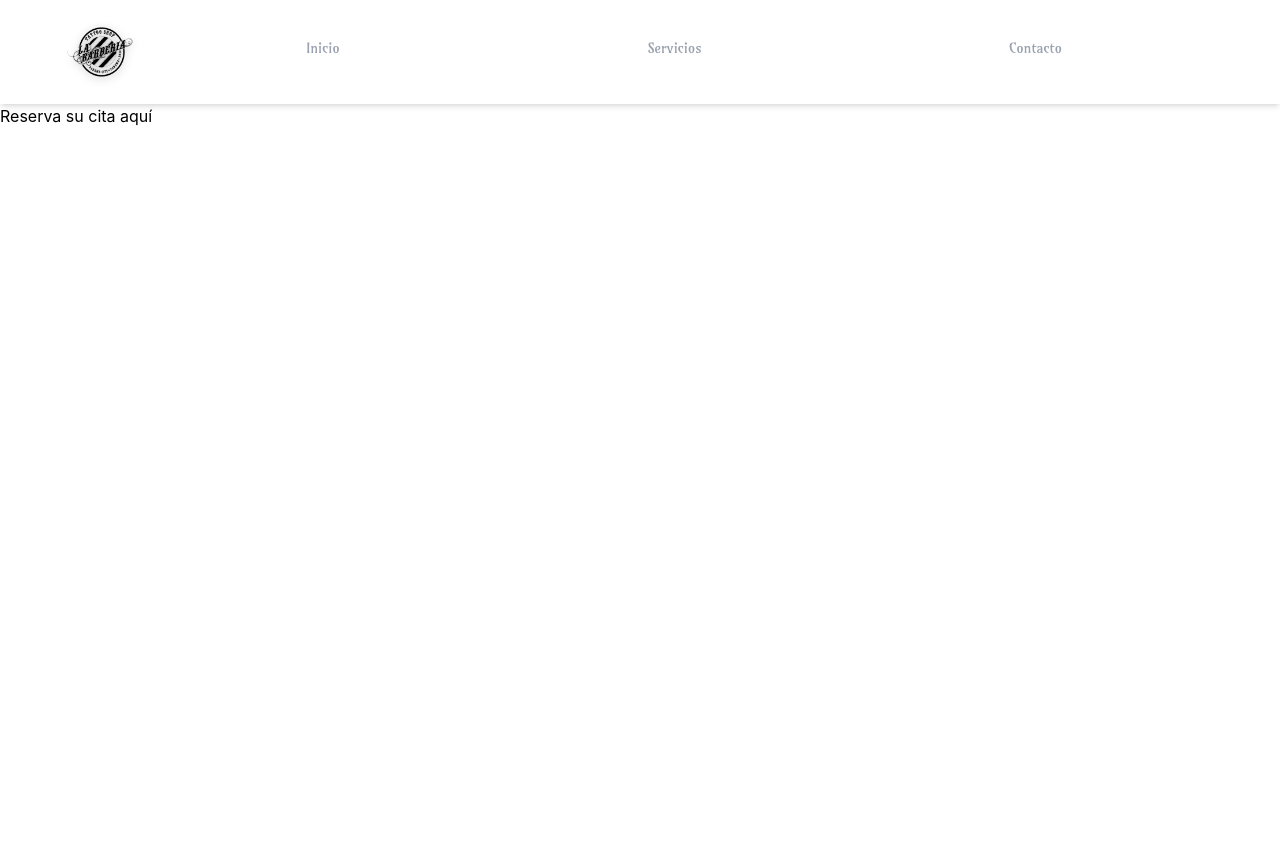
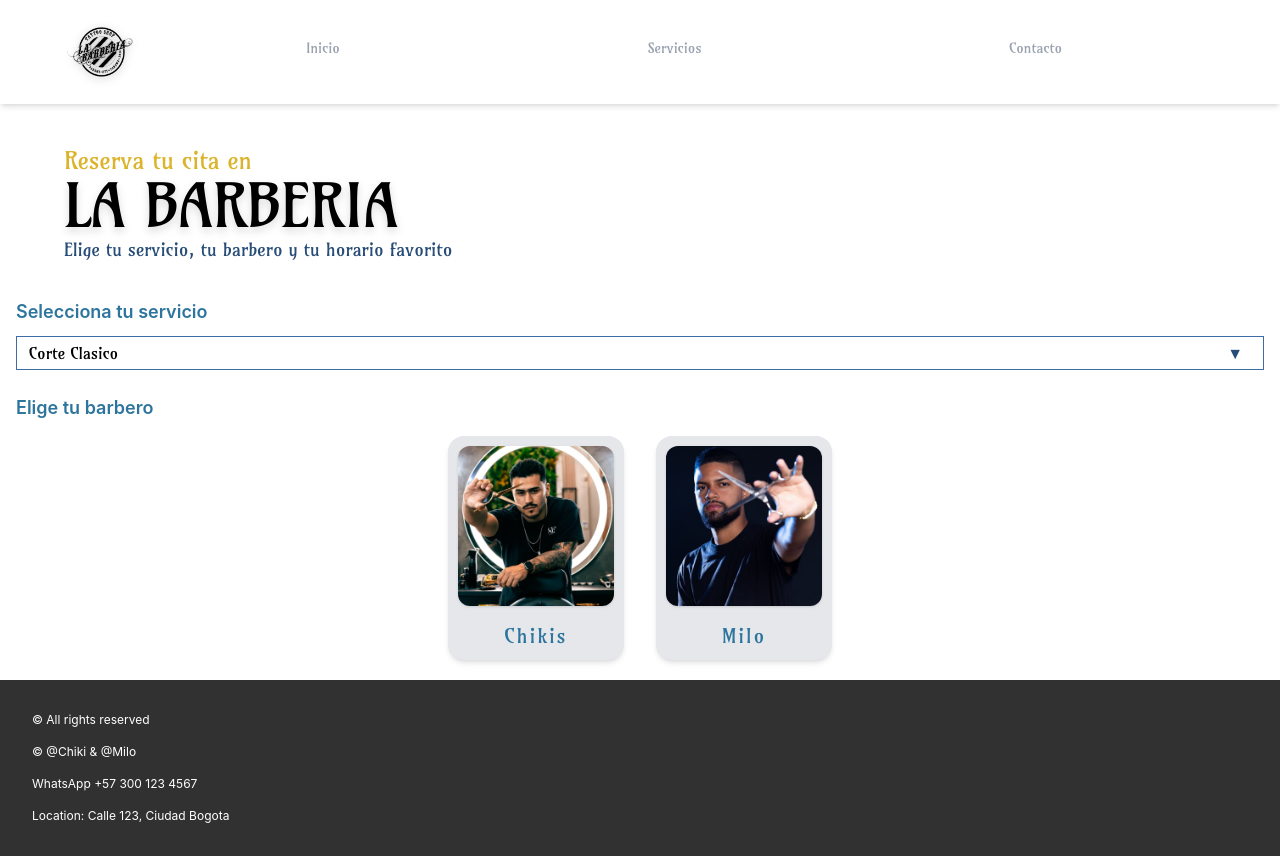
Before and after one commit to Srchikis29/Barberia, a React (Vite) app: page /Reserve in a window 1280 px wide. Before the commit the page ends 800 px from the top, so only its background shows below. Built offline with nearby package versions, Linux system fonts and the light colour scheme.

Commit message:
Pagina de reserva avanzada hasta elige tu barbero

```diff
--- /dev/null
+++ b/src/components/ChooseBarber.jsx
@@ -0,0 +1,63 @@
+
+
+import React, { useState } from "react";
+import chikisImg from "../assets/chikisImg.jpg";
+import miloImg from "../assets/miloImg.jpg";
+
+const barbers = [
+    {
+        name: "Chikis",
+        img: chikisImg,
+    },
+    {
+        name: "Milo",
+        img: miloImg,
+    },
+    ];
+
+    function ChooseBarber({ onSelect }) {
+    const [selected, setSelected] = useState(null);
+
+    const handleSelect = (name) => {
+        setSelected(name);
+        if (onSelect) onSelect(name);
+    };
+
+    return (
+
+        <div>
+            <h1 className="text-lg block  text-[#2e759e] font-semibold mb-2.5 pl-4 pt-2 pb-1">Elige tu barbero</h1>
+
+        <div className="flex gap-8 justify-center flex-wrap pb-5">
+        {barbers.map((barber) => (
+            <div
+            key={barber.name}
+            onClick={() => handleSelect(barber.name)}
+            className={`
+                cursor-pointer bg-gray-200 rounded-2xl px-2 py-2
+                flex flex-col items-center w-44
+                transition-all duration-200
+                ${
+                selected === barber.name
+                    ? "border-[2.5px] border-[#2e759e] shadow-[0_0_0_4px_rgba(46,117,158,0.35)]"
+                    : "border-[2.5px] border-transparent shadow-md"
+                }
+            `}
+            >
+            <img
+                src={barber.img}
+                alt={barber.name}
+                className="w-full h-40 object-cover rounded-xl shadow"
+            />
+
+            <span className="mt-4 font-Amarante text-xl text-[#2e759e] tracking-widest text-center">
+                {barber.name}
+            </span>
+            </div>
+        ))}
+        </div>
+        </div>
+    );
+}
+
+export default ChooseBarber;
--- /dev/null
+++ b/src/components/ChooseCut.jsx
@@ -0,0 +1,53 @@
+import { useState } from "react";
+
+function ChooseCut() {
+
+    const [open, setOpen] = useState(false);
+    const [selected, setSelected] = useState("Corte Clasico");
+    const options = [
+        "Corte Clasico",
+        "Corte + Barba",
+        "Barba",
+        "Corte + Barba + Afeitado",
+        "Afeitado",
+        "Alisado de Barba"
+    ];
+    return (
+        <>
+        <div className="w-full pt-0.5 p-4">
+        <label className="text-lg block  text-[#2e759e] font-semibold mb-2.5">
+            Selecciona tu servicio
+        </label>
+
+        {/* Botón */}
+        <div
+            onClick={() => setOpen(!open)}
+            className=" font-Amarante flex justify-between items-center border border-[#3c6da4]  px-3 py-1 cursor-pointer"
+        >
+            <span>{selected}</span>
+            <span className="font-Amarante text-[#274C77]  px-2">▼</span>
+        </div>
+
+        {/* Opciones */}
+        {open && (
+            <ul className="font-Amarante border border-[#3c6da4] border-t-0 bg-white text-[#3f89b3]">
+            {options.map((option, index) => (
+                <li
+                key={index}
+                onClick={() => {
+                    setSelected(option);
+                    setOpen(false);
+                }}
+                className="px-3 py-2 hover:bg-gray-100 cursor-pointer"
+                >
+                {option}
+                </li>
+            ))}
+            </ul>
+        )}
+        </div>
+        </>
+    )
+}
+
+export default ChooseCut
--- /dev/null
+++ b/src/components/HeroReserve.jsx
@@ -0,0 +1,24 @@
+import React from 'react'
+
+function HeroReserve() {
+  return (
+    <>
+    <section className="px-4 md:px-16 pt-10">
+      {/* Título */}
+      <div className="mb-8">
+        <h3 className="text-[#DBB42C] text-2xl font-Amarante">
+          Reserva tu cita en
+        </h3>
+        <h1 className="font-Amarante text-6xl md:text-6xl text-black leading-none drop-shadow-lg">
+          LA BARBERIA
+        </h1>
+        <p className='text-[#274C77] text-lg font-Amarante'>
+          Elige tu servicio, tu barbero y tu horario favorito
+        </p>
+      </div>
+    </section>
+    </>
+  )
+}
+
+export default HeroReserve
--- a/src/components/HeroSolo.jsx
+++ b/src/components/HeroSolo.jsx
@@ -1,6 +1,6 @@
 const HeroSolo = () => {
   return (
-    <section className="px-4 md:px-16 py-10">
+    <section className="px-4 md:px-16 pt-10">
       {/* Título */}
       <div className="mb-8">
         <h1 className="font-Amarante text-6xl md:text-6xl text-black leading-none drop-shadow-lg">
--- a/src/components/Reseñas.jsx
+++ b/src/components/Reseñas.jsx
@@ -72,12 +72,12 @@ function Reseñas() {
       <div className="relative">
         {/* Fade izquierdo */}
         {showLeftFade && (
-          <div className="absolute left-0 top-0 bottom-0 w-10 bg-gradient-to-r from-white to-transparent z-10 pointer-events-none"></div>
+          <div className="absolute left-0 top-0 bottom-0 w-10 bg-linear-to-r from-white to-transparent z-10 pointer-events-none"></div>
         )}
 
         {/* Fade derecho */}
         {showRightFade && (
-          <div className="absolute right-0 top-0 bottom-0 w-10 bg-gradient-to-l from-white to-transparent z-10 pointer-events-none"></div>
+          <div className="absolute right-0 top-0 bottom-0 w-10 bg-linear-to-l from-white to-transparent z-10 pointer-events-none"></div>
         )}
 
         {/* Scroll container */}
--- a/src/pages/Reserve.jsx
+++ b/src/pages/Reserve.jsx
@@ -1,11 +1,20 @@
 import React from 'react'
 import Inicio from '../components/navBar'
+import HeroReserve from '../components/HeroReserve'
+import ChooseCut from '../components/ChooseCut'
+import ChooseBarber from '../components/ChooseBarber'
+import Footer from '../components/Footer'
 
 function Reserva() {
 return (
     <>
         <Inicio />
-        <h1>Reserva su cita aquí</h1>
+        <HeroReserve />
+        <ChooseCut />
+        <ChooseBarber />
+        <Footer />
+
+
     </>
 )
 }
```
Also changed, not shown: src/assets/MiloImg.jpg (added), src/assets/chikisImg.jpg (added).
